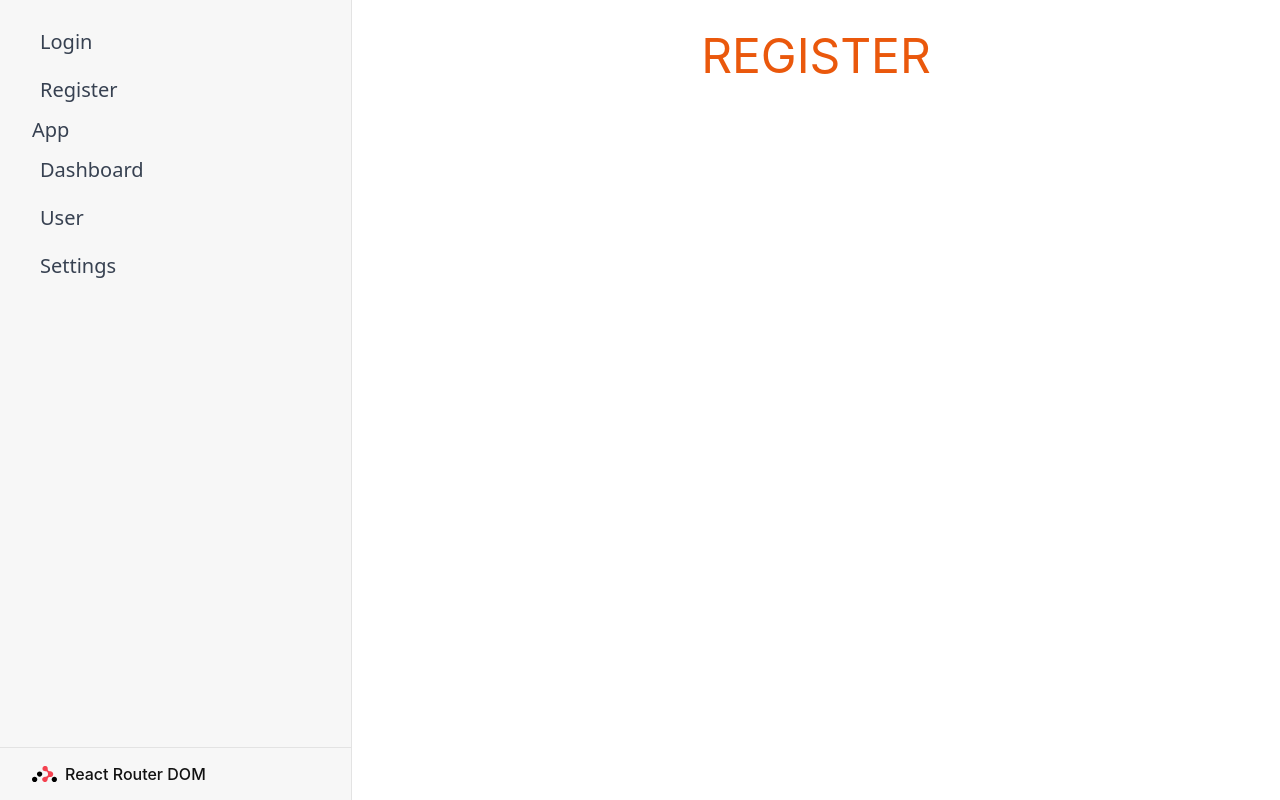
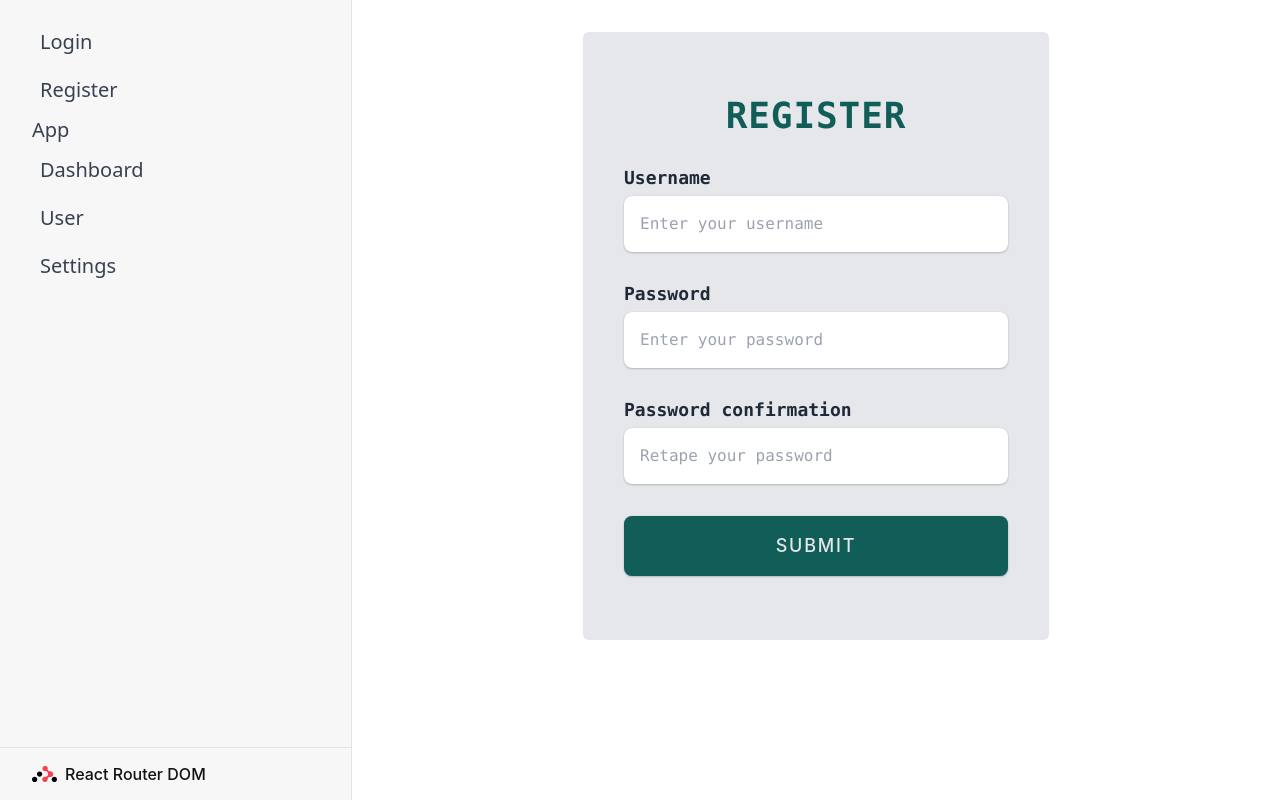
Before and after one commit to Ariniaina11/react-exercices, a React (Create React App) app: page /register in a window 1280 px wide. Built offline with nearby package versions, Linux system fonts and the light colour scheme.

Commit message:
Login and register content

```diff
--- a/src/routes/login.js
+++ b/src/routes/login.js
@@ -1,6 +1,19 @@
 function Login(){
     return (
-        <h1 className="text-green-800 text-center text-5xl">LOGIN</h1>
+        <div className="container mx-auto p-20 w-7/12 bg-gray-200 rounded-md">
+            <h1 className="font-mono text-center tracking-wide text-4xl text-blue-950 font-bold">LOGIN</h1>
+            <div className="mx-auto mt-7 grid place-content-center">
+                <label className="text-gray-800 font-bold font-mono text-lg">Username</label>
+                <input className="w-96 mt-1 p-4 font-mono" type="text" placeholder="Enter your username"></input>
+            </div>
+            <div className="mx-auto mt-7 grid place-content-center">
+                <label className="text-gray-800 font-bold font-mono text-lg">Password</label>
+                <input className="w-96 mt-1 p-4 font-mono" type="password" placeholder="Enter your password"></input>
+            </div>
+            <div className="mx-auto mt-7 grid place-content-center">
+                <button type="submit" className="w-96 mt-1 p-4 bg-blue-950 text-lg text-gray-200 tracking-widest">SUBMIT</button>
+            </div>
+        </div>
     )
 }
 
--- a/src/routes/register.js
+++ b/src/routes/register.js
@@ -1,6 +1,23 @@
 function Register(){
     return (
-        <h1 className="text-orange-600 text-center text-5xl">REGISTER</h1>
+        <div className="container mx-auto p-16 w-7/12 bg-gray-200 rounded-md">
+            <h1 className="font-mono text-center tracking-wide text-4xl text-teal-800 font-bold">REGISTER</h1>
+            <div className="mx-auto mt-7 grid place-content-center">
+                <label className="text-gray-800 font-bold font-mono text-lg">Username</label>
+                <input className="w-96 mt-1 p-4 font-mono" type="text" placeholder="Enter your username"></input>
+            </div>
+            <div className="mx-auto mt-7 grid place-content-center">
+                <label className="text-gray-800 font-bold font-mono text-lg">Password</label>
+                <input className="w-96 mt-1 p-4 font-mono" type="password" placeholder="Enter your password"></input>
+            </div>
+            <div className="mx-auto mt-7 grid place-content-center">
+                <label className="text-gray-800 font-bold font-mono text-lg">Password confirmation</label>
+                <input className="w-96 mt-1 p-4 font-mono" type="password" placeholder="Retape your password"></input>
+            </div>
+            <div className="mx-auto mt-7 grid place-content-center">
+                <button type="submit" className="w-96 mt-1 p-4 bg-teal-800 text-lg text-gray-200 tracking-widest">SUBMIT</button>
+            </div>
+        </div>
     )
 }
 
```
